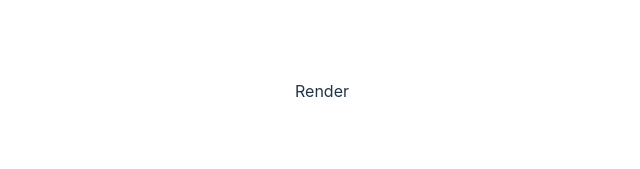
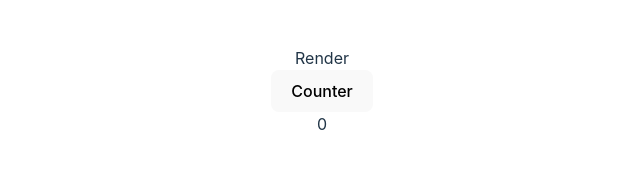
Before and after one commit to Mohammad-Haris-55524/LifeCycle-methods-in-React, a React (Vite) app in the folder vite-project/: page / in a window 1280 px wide. Shown: the part 309-478 px from the top of the page, without its empty margins (318-958 px from the left). Built offline with nearby package versions, Linux system fonts and the light colour scheme.

Commit message:
Working on Class components

```diff
--- a/vite-project/src/components/Render.jsx
+++ b/vite-project/src/components/Render.jsx
@@ -2,9 +2,25 @@ import React, { Component } from 'react'
 import Constructor from './Constructor'
 
 export class Render extends Component {
+  constructor(){
+    super()
+    this.state = {
+      count : 0
+    }
+  }
+  counterHandler(){
+    this.setState({
+      count : count + 1
+    })
+  }
   render() {
     return (
-      <div>Render</div>
+      <>
+            <div>Render</div>
+            <button onClick={this.counterHandler}>Counter</button>
+            <div>{this.state.count}</div>
+      </>
+
     )
   }
 }
```
